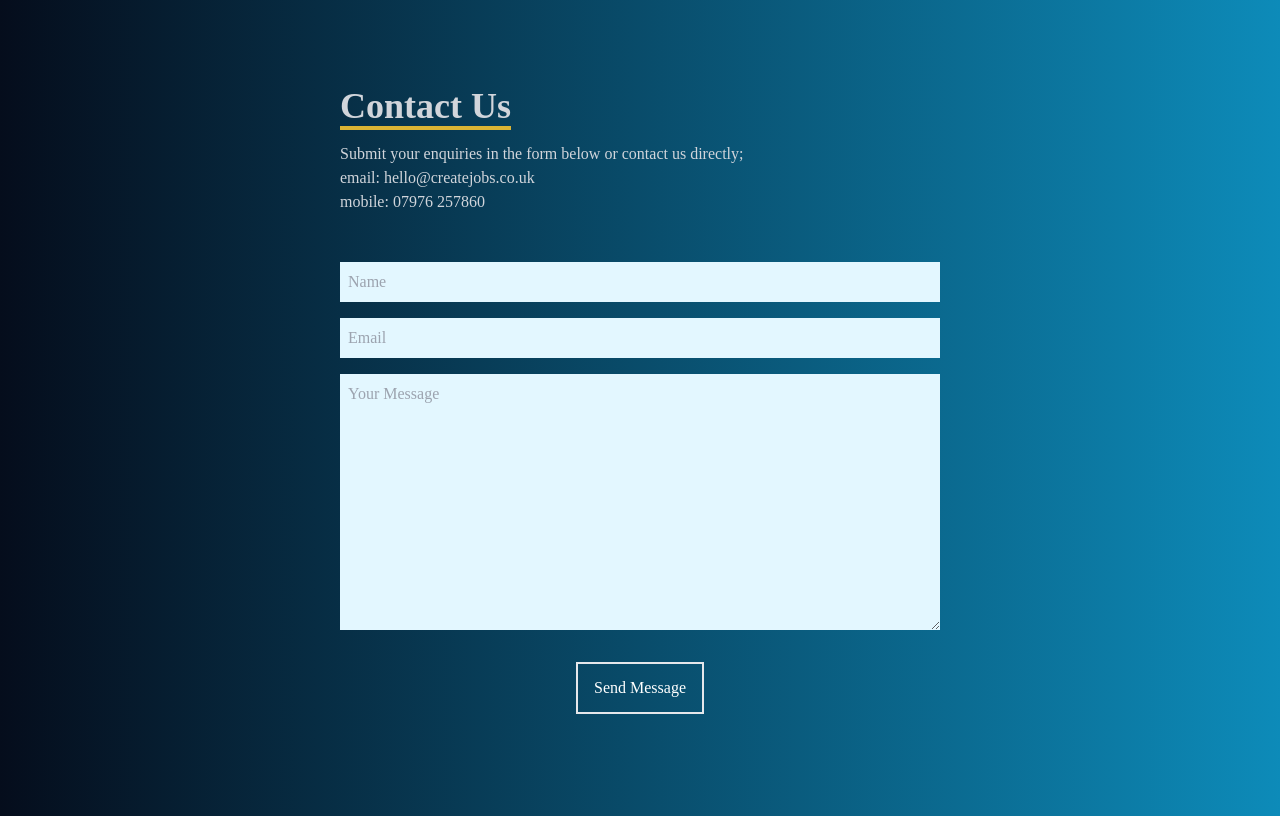
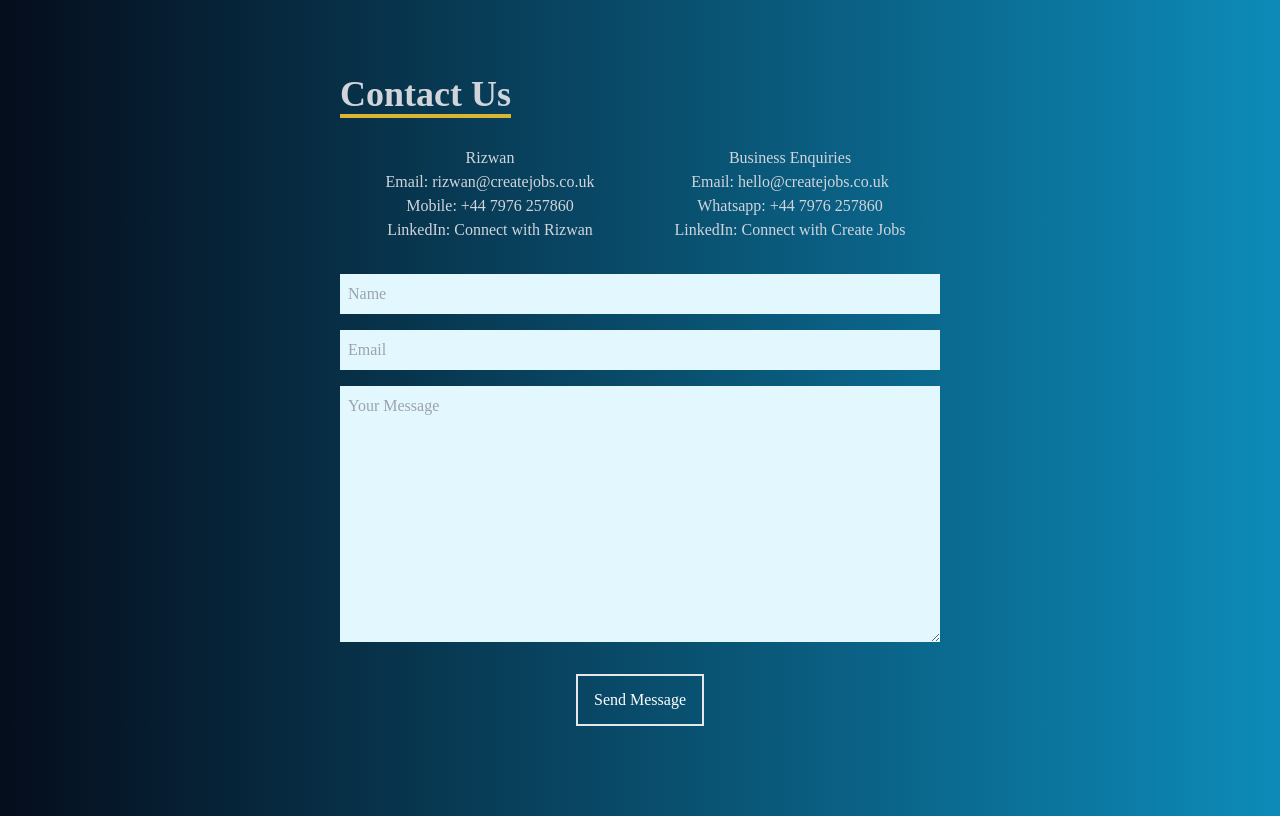
Before and after one commit to riz1ash786/create-jobs, a React (Create React App) app: page / in a window 1280 px wide. Shown: the part 4100-4916 px from the top of the page. Built offline with nearby package versions, Linux system fonts and the light colour scheme.

Commit message:
contact us page update0

```diff
--- a/src/components/Contact.jsx
+++ b/src/components/Contact.jsx
@@ -6,8 +6,23 @@
         <form method='POST' action="https://getform.io/f/xboMzBeg" className='flex flex-col max-w-[600px] w-full'>
             <div className='pb-8'>
                 <p className='text-4xl font-bold inline border-b-4 border-[#dbb434] text-gray-300'>Contact Us</p>
-                <p className='text-gray-300 py-4'>Submit your enquiries in the form below or contact us directly; <br /> email: <a className='hover:text-[#dbb434]' href="hello@createjobs.co.uk">hello@createjobs.co.uk</a> <br />mobile: 07976 257860 </p>
             </div>
+            <div className='pb-8 max-w-[1000px] w-full grid sm:grid-cols-2 gap-8 px-4  text-gray-300'>
+            <div className='sm:text-center'>
+            <div className='sm:text-center'>
+              <p>Rizwan</p>
+              <p className='hover:text-[#dbb434]'><a href='mailto:rizwan@createjobs.co.uk'>Email: rizwan@createjobs.co.uk</a></p>
+              <p>Mobile: +44 7976 257860</p>
+              <p className='hover:text-[#dbb434]'><a href='https://www.linkedin.com/in/riz1ash786/'>LinkedIn: Connect with Rizwan</a></p>
+            </div>
+            </div>
+            <div className='sm:text-center'>
+              <p>Business Enquiries</p>
+              <p className='hover:text-[#dbb434]'><a href='mailto:hello@createjobs.co.uk'>Email: hello@createjobs.co.uk</a></p>
+              <p>Whatsapp: +44 7976 257860</p>
+              <p className='hover:text-[#dbb434]'><a href='https://www.linkedin.com/company/create-jobs-recruitment/'>LinkedIn: Connect with Create Jobs</a></p>
+            </div>
+          </div>
             <input className='bg-[#e3f7ff] p-2' type="text" placeholder='Name' name='name' />
             <input className='my-4 p-2 bg-[#e3f7ff]' type="email" placeholder='Email' name='email' />
             <textarea className='bg-[#e3f7ff] p-2' name="message" rows="10" placeholder='Your Message'></textarea>
--- a/src/components/Home.jsx
+++ b/src/components/Home.jsx
@@ -1,7 +1,7 @@
 import React from 'react';
 import { HiArrowNarrowRight } from 'react-icons/hi';
 import { Link } from 'react-scroll';
-import { ReactTyped } from "react-typed";
+// import { ReactTyped } from "react-typed";
 
 const Home = () => {
   return (
```
Also changed, not shown: src/index.css (line endings or trailing spaces).
